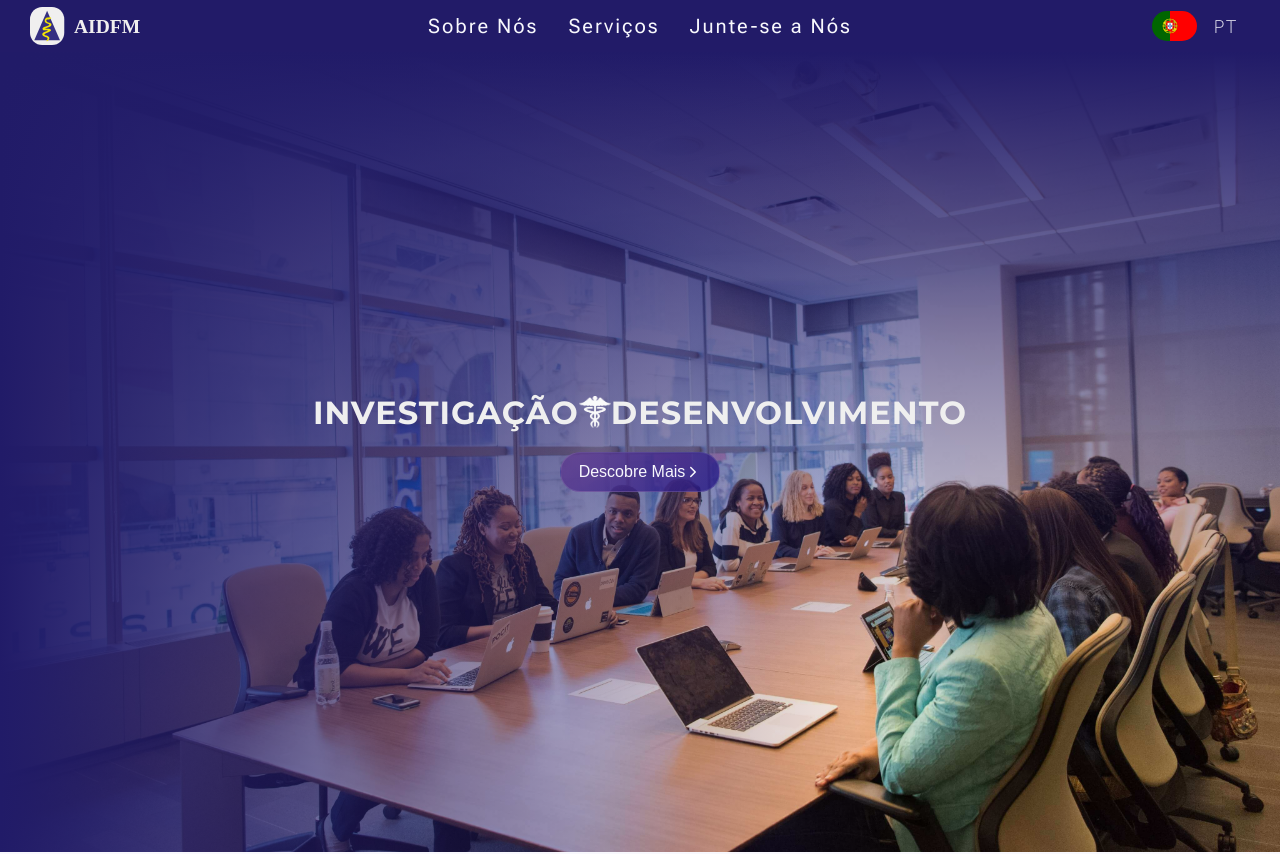
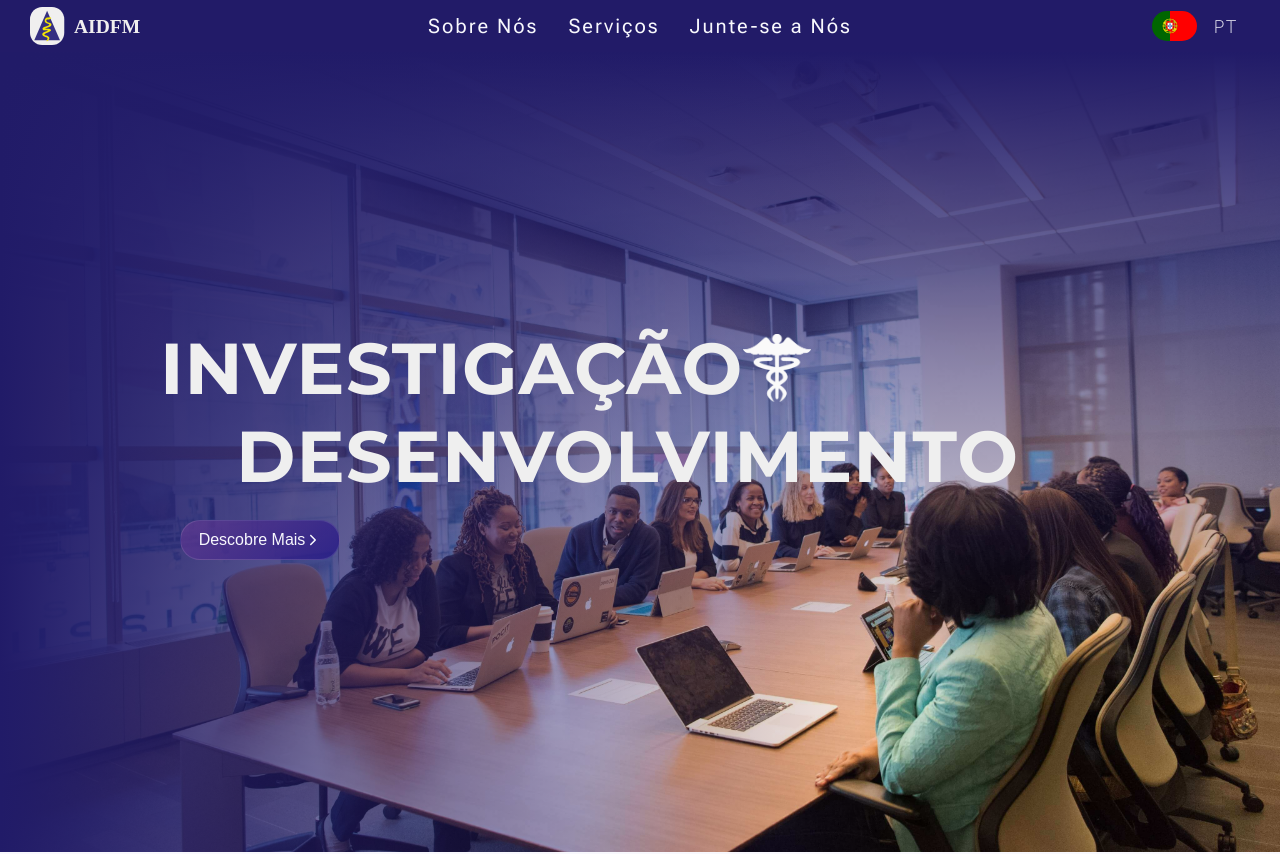
Before and after one commit to Gil124/aidfm-site, a React (Vite) app: page / in a window 1280 px wide. Shown: the top 854 px of the page. Built offline with nearby package versions, Linux system fonts and the light colour scheme.

Commit message:
Header title responsive

```diff
--- a/src/components/Header/Header.jsx
+++ b/src/components/Header/Header.jsx
@@ -17,14 +17,18 @@ function Header() {
       }}
     >
       <Fade direction="left">
-        <div className={styles.title_container}>
+        <div>
+          <div className={styles.title_box}>
             <h1 className={styles.header__title}>Investigação</h1>
             <img
               className={styles.header__decor}
               src={homeSymbol}
               alt="Medicine Logo"
             ></img>
+          </div>
+          <div className={styles.title_box}>
             <h1 className={styles.header__title}>Desenvolvimento</h1>
+          </div>
         </div>
       </Fade>
       <Fade direction="left">
--- a/src/components/Header/Header.module.css
+++ b/src/components/Header/Header.module.css
@@ -3,6 +3,7 @@
   left: 0;
   width: 100%;
   height: 100vh;
+  padding-bottom: 100px;
   z-index: -1;
   display: flex;
   flex-direction: column;
@@ -13,7 +14,7 @@
   background-position: center !important;
 }
 
-.title_container {
+.title_box {
   display: flex;
   width: fit-content;
   flex-wrap: wrap;
@@ -21,26 +22,94 @@
   justify-content: center;
 }
 
+.title_box:last-child {
+  padding-left: 1rem;
+}
+
 .header__title {
   color: #efefef;
   font-family: "Montserrat", sans-serif;
   font-weight: 700;
   font-style: normal;
+  font-size: 1.7rem;
   line-height: normal;
   text-transform: uppercase;
   position: relative;
   background-color: transparent;
 }
 
-.header__title span {
-  font-family: "Montserrat", sans-serif;
+.header__decor {
+  height: 1.75rem;
   position: relative;
-  margin-left: 5%;
   background-color: transparent;
 }
 
-.header__decor {
-  height: 2rem;
-  position: relative;
-  background-color: transparent;
-}
+@media (min-width: 560px) {
+  .header__title {
+    font-size: 2.5rem;
+  }
+  .header__decor {
+    height: 2.25rem;
+  }
+ }
+
+ @media (min-width: 760px) {
+  .title_box:last-child {
+    padding-left: 2rem;
+  }
+  .header__title {
+    font-size: 3.5rem;
+  }
+  .header__decor {
+    height: 3.25rem;
+  }
+ }
+
+ @media (min-width: 1020px) {
+  .header {
+    align-items: start;
+    padding-left: 7.5rem;
+  }
+  .title_box:last-child {
+    padding-left: 4.25rem;
+  }
+  .header__title {
+    font-size: 4rem;
+  }
+  .header__decor {
+    height: 3.75rem;
+  }
+ }
+
+ @media (min-width: 1280px) {
+  .header {
+    align-items: start;
+    padding-left: 10rem;
+    padding-bottom: 0px;
+  }
+  .title_box:last-child {
+    padding-left: 4.75rem;
+  }
+  .header__title {
+    font-size: 4.5rem;
+  }
+  .header__decor {
+    height: 4.25rem;
+  }
+ }
+
+ @media (min-width: 1500px) {
+  .header {
+    align-items: start;
+    padding-left: 12.5rem;
+  }
+  .title_box:last-child {
+    padding-left: 5.5rem;
+  }
+  .header__title {
+    font-size: 5rem;
+  }
+  .header__decor {
+    height: 4.75rem;
+  }
+ }
```
Lines whose indentation alone changed are shown as unchanged.
